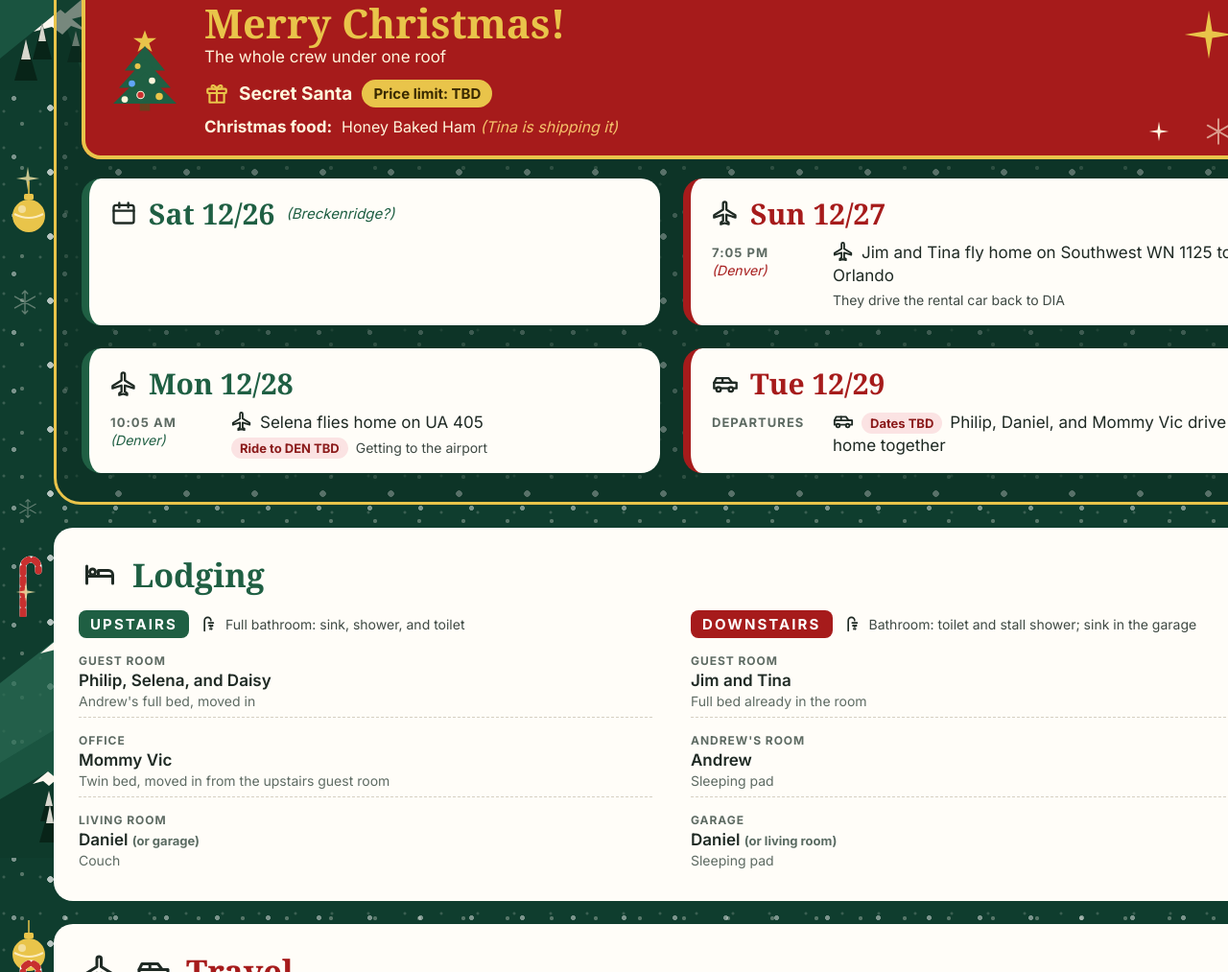
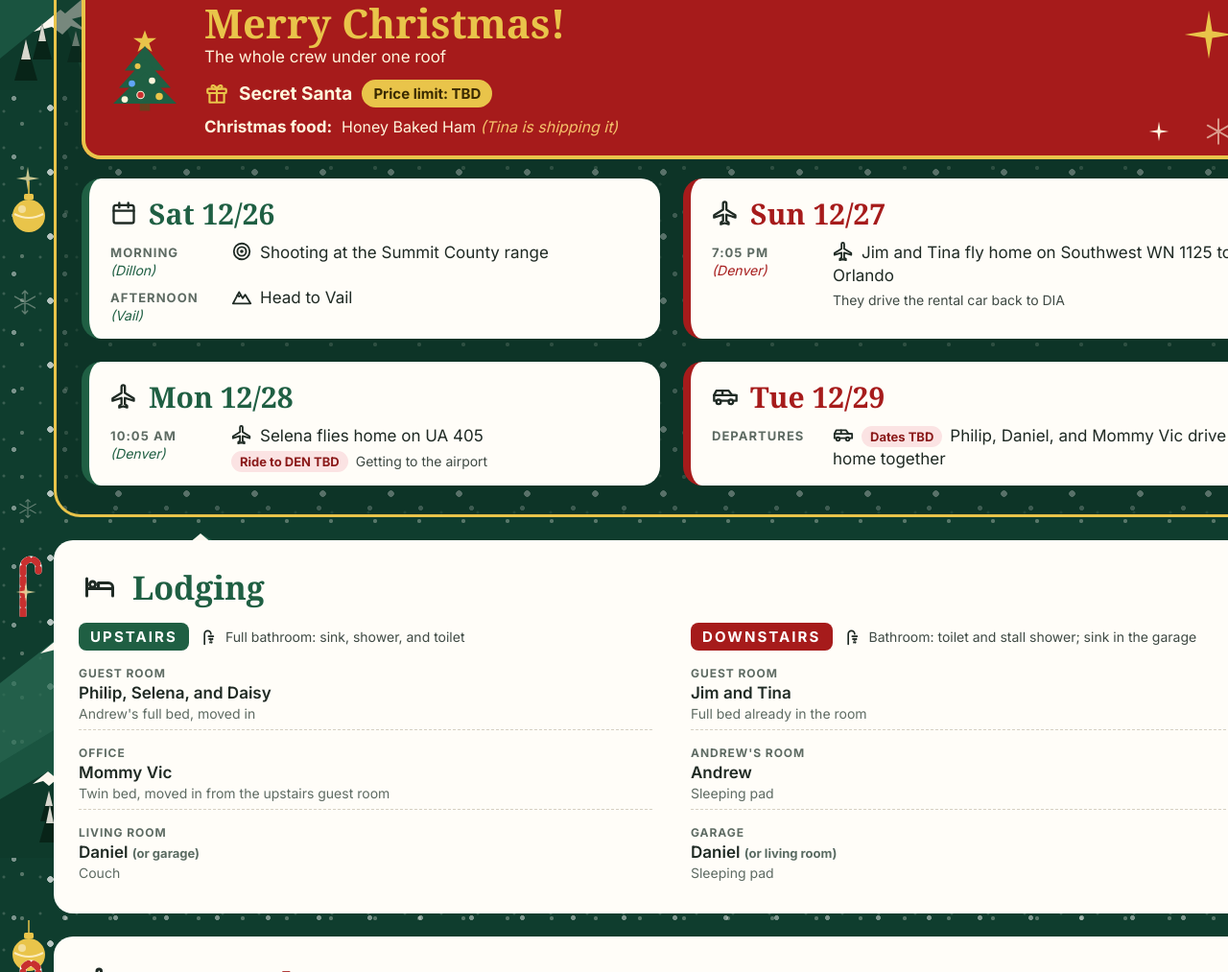
Before and after one commit to andreweber123/christmas2026, a plain HTML site: page index.html in a window 1280 px wide. Shown: the part 1826-2839 px from the top of the page at 96% size. Drawn offline with Linux system fonts and the light colour scheme; a web font is replaced by a local one.

Commit message:
Sat 12/26: shooting and Vail
Co-Authored-By: Claude Opus 5.5 <noreply@anthropic.com>
Claude-Session: https://claude.ai/code/session_01J8cbhFaaMddQ24T1JEzmLE

```diff
--- a/index.html
+++ b/index.html
@@ -369,7 +369,14 @@ a{color:#A61B1B}a:hover{color:#7A1212}
 <div style="display: flex; align-items: center; gap: 12px">
 <span style="display: flex; align-items: center; gap: 6px; flex-shrink: 0"><svg aria-hidden="true" viewBox="0 0 24 24" style="width: 28px; height: 28px; color: #1F2A24" fill="none" stroke="currentColor" stroke-width="2" stroke-linecap="round" stroke-linejoin="round"><path d="M3 10h18M8 3v4M16 3v4"></path><rect x="3" y="5" width="18" height="16" rx="2"></rect></svg></span>
 <h2 style="margin: 0; font-family: 'Mountains of Christmas', Georgia, serif; font-size: 30px; font-weight: 700; color: #1F5F43">Sat 12/26</h2>
-<em style="font-size: 15px; color: #1F5F43">(Breckenridge?)</em>
+</div>
+<div style="display: flex; gap: 16px">
+<span style="width: 110px; flex-shrink: 0; display: flex; flex-direction: column; gap: 2px; padding-top: 4px"><span style="font-size: 13px; font-weight: 700; letter-spacing: 0.08em; text-transform: uppercase; color: #5E6B63">Morning</span><em style="font-size: 14px; color: #1F5F43">(Dillon)</em></span>
+<p style="margin: 0; font-size: 17px; line-height: 1.4"><svg aria-hidden="true" viewBox="0 0 24 24" style="width: 22px; height: 22px; vertical-align: -4px; margin-right: 8px; color: #1F2A24" fill="none" stroke="currentColor" stroke-width="2" stroke-linecap="round" stroke-linejoin="round"><circle cx="12" cy="12" r="9"></circle><circle cx="12" cy="12" r="5"></circle><circle cx="12" cy="12" r="1"></circle></svg>Shooting at the Summit County range</p>
+</div>
+<div style="display: flex; gap: 16px">
+<span style="width: 110px; flex-shrink: 0; display: flex; flex-direction: column; gap: 2px; padding-top: 4px"><span style="font-size: 13px; font-weight: 700; letter-spacing: 0.08em; text-transform: uppercase; color: #5E6B63">Afternoon</span><em style="font-size: 14px; color: #1F5F43">(Vail)</em></span>
+<p style="margin: 0; font-size: 17px; line-height: 1.4"><svg aria-hidden="true" viewBox="0 0 24 24" style="width: 22px; height: 22px; vertical-align: -4px; margin-right: 8px; color: #1F2A24" fill="none" stroke="currentColor" stroke-width="2" stroke-linecap="round" stroke-linejoin="round"><path d="M2 20 9 7l4 7 3-4 6 10z"></path><path d="M7 10.5 9 12l2-1.5"></path></svg>Head to Vail</p>
 </div>
 </section>
 <section style="background: #FFFDF8; border-radius: 20px; padding: 16px 22px; display: flex; flex-direction: column; gap: 8px; border-left: 8px solid #A61B1B">
```
